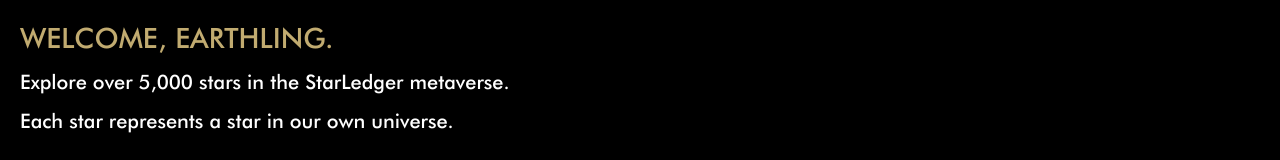
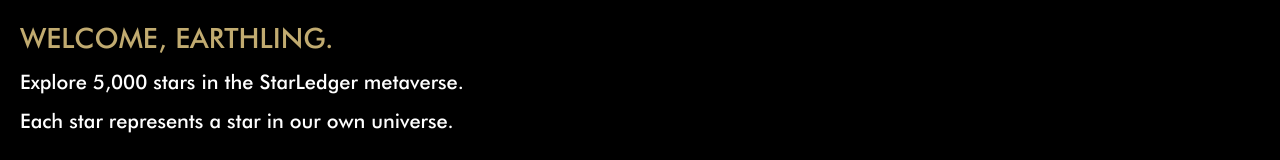
Before and after one commit to 4metaverse/starledger-app, a Next.js app: page / in a window 1280 px wide. Shown: the part 566-726 px from the top of the page. Built offline with nearby package versions, Linux system fonts and the light colour scheme.

Commit message:
fixes typo

```diff
--- a/components/welcome.tsx
+++ b/components/welcome.tsx
@@ -18,7 +18,7 @@
       title: "Welcome, earthling.",
       text: (
         <>
-          <p>Explore over 5,000 stars in the StarLedger metaverse.</p>
+          <p>Explore 5,000 stars in the StarLedger metaverse.</p>
           <p>Each star represents a star in our own universe.</p>
         </>
       ),
```
